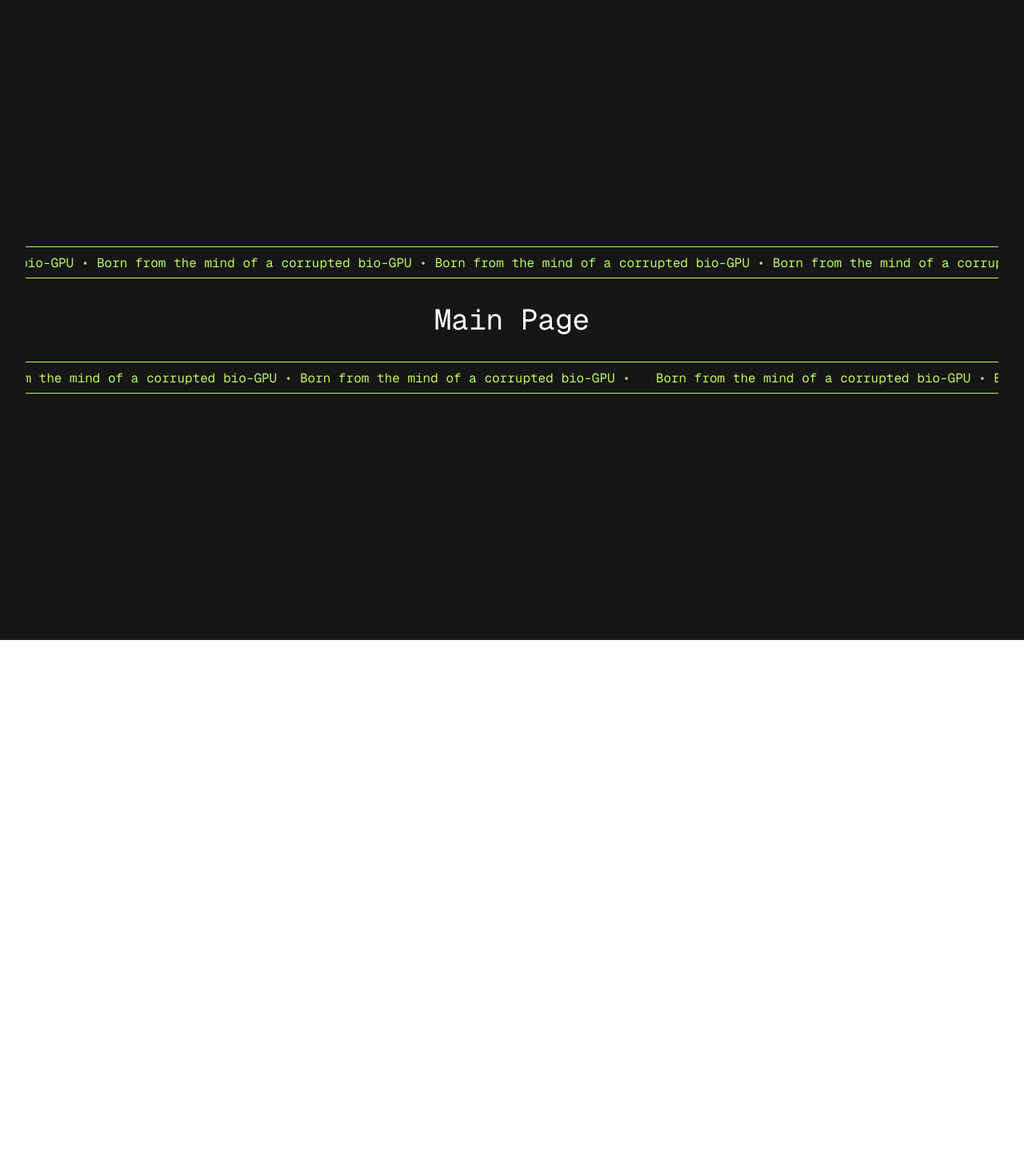
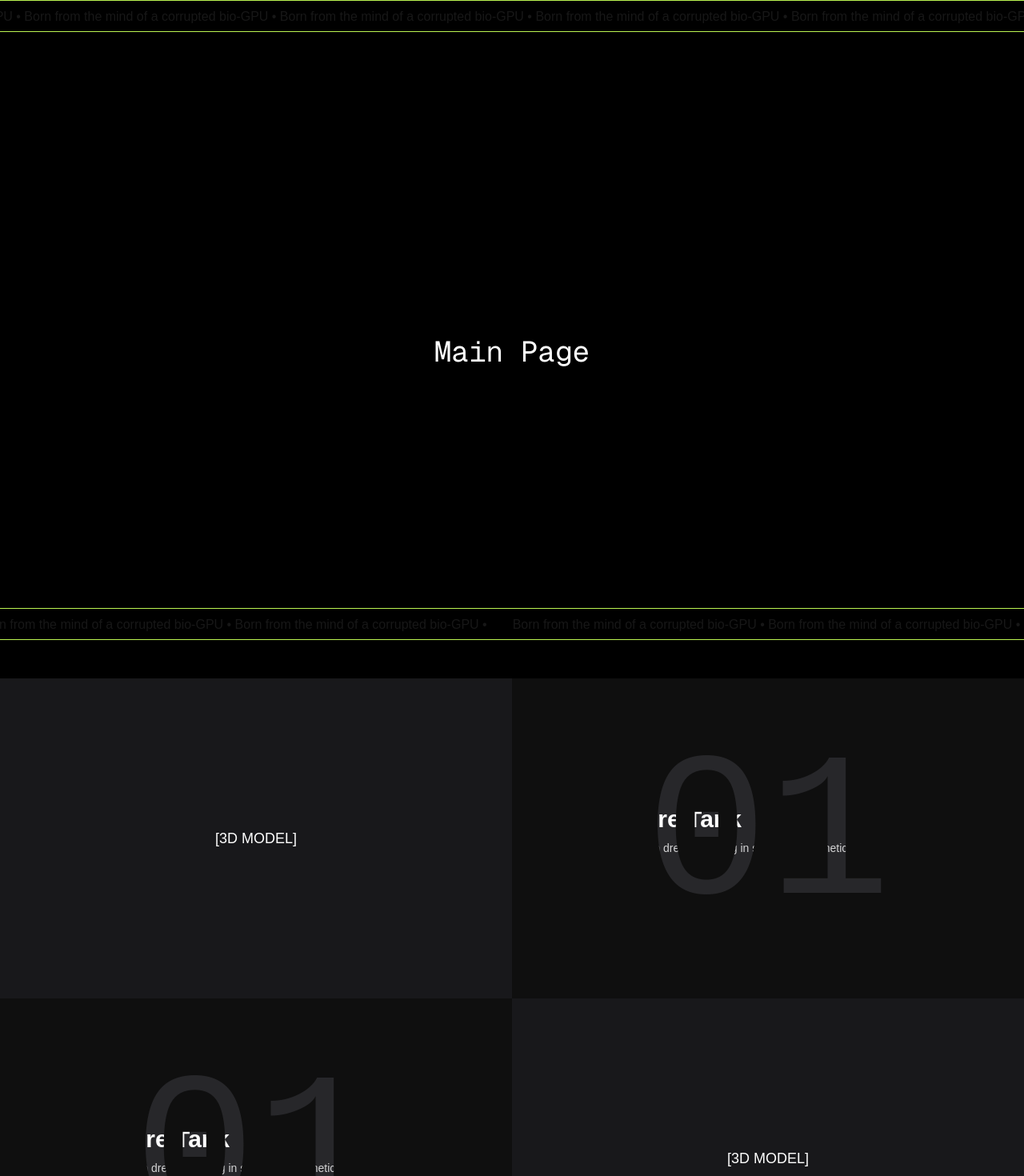
Before and after one commit to santiago-pinzon/feverware, a Next.js app: page / in a window 1280 px wide. Shown: the top 1470 px of the page at 80% size. Before the commit the page ends 800 px from the top, so only its background shows below. Built offline with nearby package versions, Linux system fonts and the light colour scheme.

Commit message:
working storefront item, mostly

```diff
--- a/src/app/page.tsx
+++ b/src/app/page.tsx
@@ -1,21 +1,67 @@
-"use client"
+'use client'
 
-import { useState } from 'react'
+import { useEffect, useState } from 'react'
 import FungiScreen from '@/components/FungiScreen'
 import Marquee from '@/components/Marquee'
+import StorefrontItem from '@/components/StorefrontItem'
 
 export default function HomePage() {
     const [booted, setBooted] = useState(false)
+    const [showMarquees, setShowMarquees] = useState(false)
+
     const message = 'Born from the mind of a corrupted bio-GPU • '.repeat(20)
+
+    useEffect(() => {
+        if (booted) {
+            // Delay entrance animation just after boot
+            const timeout = setTimeout(() => {
+                setShowMarquees(true)
+            }, 100)
+            return () => clearTimeout(timeout)
+        }
+    }, [booted])
 
     return (
         <>
             {!booted && <FungiScreen onComplete={() => setBooted(true)} />}
             <div className={`${booted ? 'opacity-100' : 'opacity-0'} transition-opacity duration-700`}>
-                <div className="min-h-screen bg-black text-lime-300 font-mono flex flex-col justify-center items-center gap-8 p-8">
-                    <Marquee text={message.repeat(10)} duration={600} />
-                    <h1 className="text-4xl text-white text-center">Main Page</h1>
-                    <Marquee text={message.repeat(10)} reverse duration={600} />
+                {/* Top Marquee */}
+                <div
+                    className={`fixed top-0 left-0 w-full z-20 transition-transform duration-700 ${showMarquees ? 'translate-y-0' : '-translate-y-12'}`}
+                >
+                    <Marquee text={message} duration={60} />
+                </div>
+
+                {/* Bottom Marquee */}
+                <div
+                    className={`fixed bottom-0 left-0 w-full z-20 transition-transform duration-700 ${showMarquees ? 'translate-y-0' : 'translate-y-12'}`}
+                >
+                    <Marquee text={message} reverse duration={60} />
+                </div>
+
+                {/* Main Section */}
+                <div className="relative min-h-screen bg-black text-lime-300 font-mono flex flex-col justify-center items-center p-8 pt-24 pb-24">
+                    <h1 className="text-4xl text-white text-center z-10 mt-20">Main Page</h1>
+                </div>
+
+                {/* Storefront Section */}
+                <div className="bg-black py-12">
+                    <StorefrontItem
+                        number="01"
+                        title="Neural Spore Tank"
+                        description="An AI-simulated mycelium dream growing in stabilized magnetic substrate. Tap to preview ecosystem."
+                    />
+                    <StorefrontItem
+                        number="01"
+                        title="Neural Spore Tank"
+                        description="An AI-simulated mycelium dream growing in stabilized magnetic substrate. Tap to preview ecosystem."
+                        mirrored
+                    />
+                    <StorefrontItem
+                        number="01"
+                        title="Neural Spore Tank"
+                        description="An AI-simulated mycelium dream growing in stabilized magnetic substrate. Tap to preview ecosystem."
+                    />
                 </div>
             </div>
         </>
--- /dev/null
+++ b/src/components/StorefrontItem.css
@@ -0,0 +1,4 @@
+.mask-container {
+    position: absolute;
+    overflow: hidden;
+}
--- /dev/null
+++ b/src/components/StorefrontItem.tsx
@@ -0,0 +1,65 @@
+'use client'
+
+import { useState } from 'react'
+import './StorefrontItem.css'
+
+interface StorefrontItemProps {
+    number: string
+    title: string
+    description: string
+    mirrored?: boolean
+}
+
+export default function StorefrontItem({ number, title, description, mirrored = false }: StorefrontItemProps) {
+    const [hoverSide, setHoverSide] = useState<'left' | 'right' | null>(null)
+
+    const isCoveringText = hoverSide === null || hoverSide === (mirrored ? 'left' : 'right')
+    const overlayTranslate = isCoveringText ? 'translate-x-full' : 'translate-x-0'
+
+    return (
+        <div
+            className="relative w-full h-[400px] overflow-hidden isolate"
+            onMouseLeave={() => setHoverSide(null)}
+        >
+            <div className={`flex h-full ${mirrored ? 'flex-row-reverse' : 'flex-row'}`}>
+                <div
+                    className="basis-1/2 bg-zinc-900 flex items-center justify-center relative z-10"
+                    onMouseEnter={() => setHoverSide('left')}
+                >
+                    <div className="text-white text-lg">[3D MODEL]</div>
+                </div>
+                <div
+                    className="basis-1/2 bg-zinc-800 text-white p-6 flex flex-col justify-center relative z-10"
+                    onMouseEnter={() => setHoverSide('right')}
+                >
+                    <h2 className="text-3xl font-bold mb-2">{title}</h2>
+                    <p className="text-sm opacity-80">{description}</p>
+                </div>
+            </div>
+
+            <div
+                className={`absolute top-0 left-0 h-full w-1/2 z-20 transition-transform duration-700 ease-in-out pointer-events-none ${mirrored ? (overlayTranslate === 'translate-x-0' ? 'translate-x-full' : 'translate-x-0') : overlayTranslate}`}
+            >
+                <svg className="absolute top-0 left-0 w-full h-full" viewBox="0 0 100 100" preserveAspectRatio="xMidYMid slice">
+                    <defs>
+                        <mask id={`number-mask-${number}`} maskUnits="userSpaceOnUse">
+                            <rect width="100%" height="100%" fill="white" />
+                            <text
+                                x="50%"
+                                y="50%"
+                                dominantBaseline="middle"
+                                textAnchor="middle"
+                                fontSize="40"
+                                fill="black"
+                                fontFamily="monospace"
+                            >
+                                {number}
+                            </text>
+                        </mask>
+                    </defs>
+                    <rect width="100%" height="100%" fill="#0f0f0f" mask={`url(#number-mask-${number})`} />
+                </svg>
+            </div>
+        </div>
+    )
+}
```
